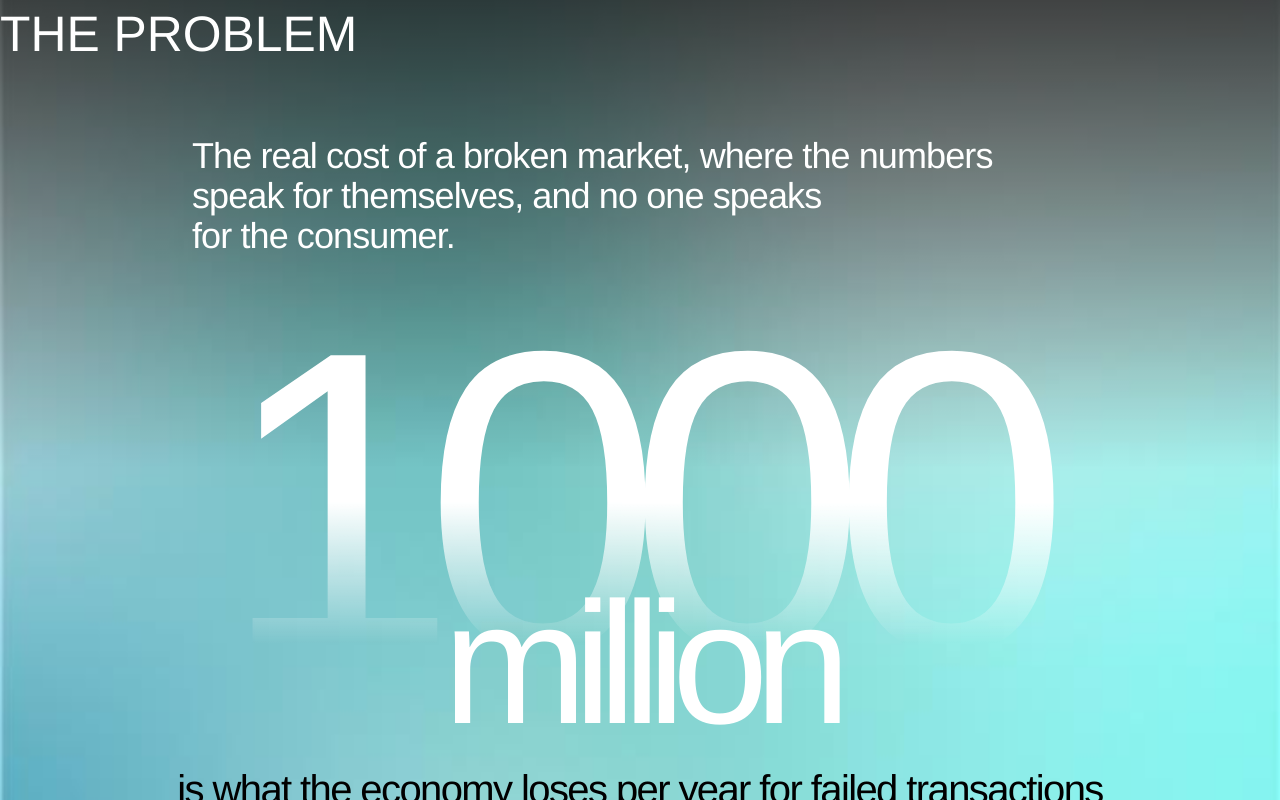
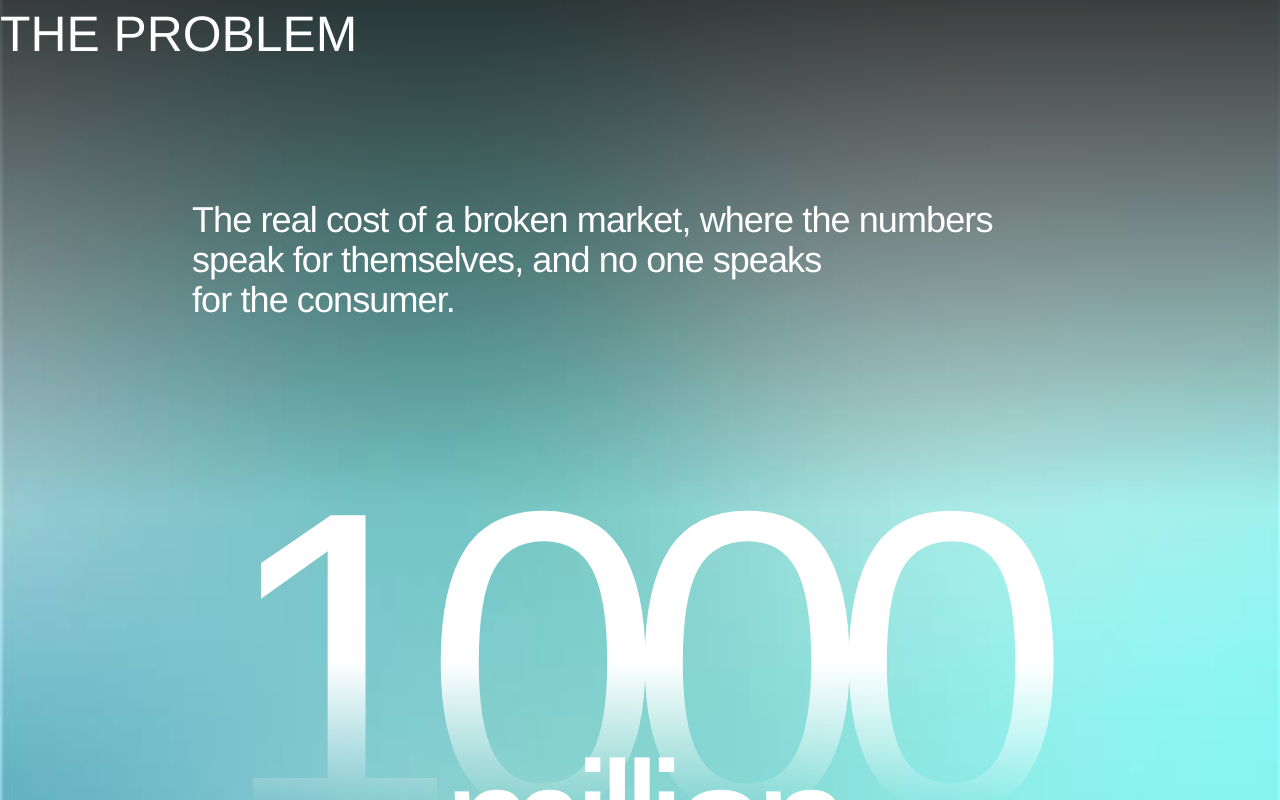
Before and after one commit to DevMysticCode/openproperty_new_website, a React (Vite) app: page / in a window 1280 px wide. Shown: the part 2500-3300 px from the top of the page. Built offline with nearby package versions, Linux system fonts and the light colour scheme.

Commit message:
Product page content chnaged as per alex

```diff
--- a/src/components/Hero.tsx
+++ b/src/components/Hero.tsx
@@ -151,7 +151,7 @@ export default function Hero() {
           initial={{ opacity: 0, y: 30 }}
           animate={{ opacity: 1, y: 0 }}
           transition={{ duration: 1.2, delay: 1.5, ease: [0.23, 1, 0.32, 1] }}
-          className="space-y-24 mt-48 hero-subtext bg-gradient-paragraph-light max-w-7xl mx-auto bg-clip-text bg-no-repeat pb-1  leading-tight -tracking-4 text-transparent bg-gradient-paragraph-light pb-32 last:mb-32 last:pb-0 md:pb-52 last:md:mb-52 text-left"
+          className="space-y-24 mt-48 hero-subtext bg-gradient-paragraph-light max-w-7xl mx-auto bg-clip-text bg-no-repeat leading-tight -tracking-4 text-transparent bg-gradient-paragraph-light pb-32 last:mb-32 last:pb-0 md:pb-52 last:md:mb-52 text-left"
         >
           <h1 className="text-white/50 font-light text-fluid-30-56">
             OUR MISSION
--- a/src/components/PillarsSection.tsx
+++ b/src/components/PillarsSection.tsx
@@ -127,7 +127,7 @@ export default function PillarsSection() {
       <ScrollProgressBar />
       <motion.section
         ref={containerRef}
-        className="relative py-24 pb-32 last:mb-32 last:pb-0 md:pb-52 last:md:mb-52 bg-gradient-to-b from-[#28B0A9] via-gray-50 to-white overflow-hidden light-bg-section"
+        className="relative  pb-32 last:mb-32 last:pb-0 md:pb-52 last:md:mb-52 bg-gradient-to-b from-[#28B0A9] via-gray-50 to-white overflow-hidden light-bg-section"
       >
         {/* Background Pattern */}
         <div className="absolute inset-0 opacity-5">
--- a/src/components/ProductPage.tsx
+++ b/src/components/ProductPage.tsx
@@ -55,7 +55,7 @@ const features = [
     title: 'Always in sync.',
     highlights: [
       'Communication between all parties flows seamlessly with everyone being updated at the same time and no one being kept in the dark.',
-      'Push notifications and chain visibility and open data sharing replaces current hidden processes.',
+      'Push notifications, chain visibility and open data sharing replaces current hidden processes.',
       'Secure communication channels built into one app.',
       'Live progress tracker (like parcel tracking but for your home).',
     ],
--- a/src/components/StatsSectionNew.tsx
+++ b/src/components/StatsSectionNew.tsx
@@ -36,7 +36,7 @@ export default function StatsSectionNew({ delay = 0 }: StatsSectionProps) {
           initial={{ opacity: 0, y: 20 }}
           animate={{ opacity: 1, y: 0 }}
           transition={{ duration: 1, delay, ease: [0.23, 1, 0.32, 1] }}
-          className="container relative z-20 flex flex-col items-center pb-20 pt-32 md:pb-52 md:pt-80 mx-auto light-bg-section"
+          className="container relative z-20 flex flex-col items-center space-y-24  pt-32 md:pb-52 md:pt-80 mx-auto light-bg-section"
         >
           <div className="flex flex-col items-start mb-8 w-full max-w-7xl">
             <h1 className="text-white font-light text-heading text-left">
```
